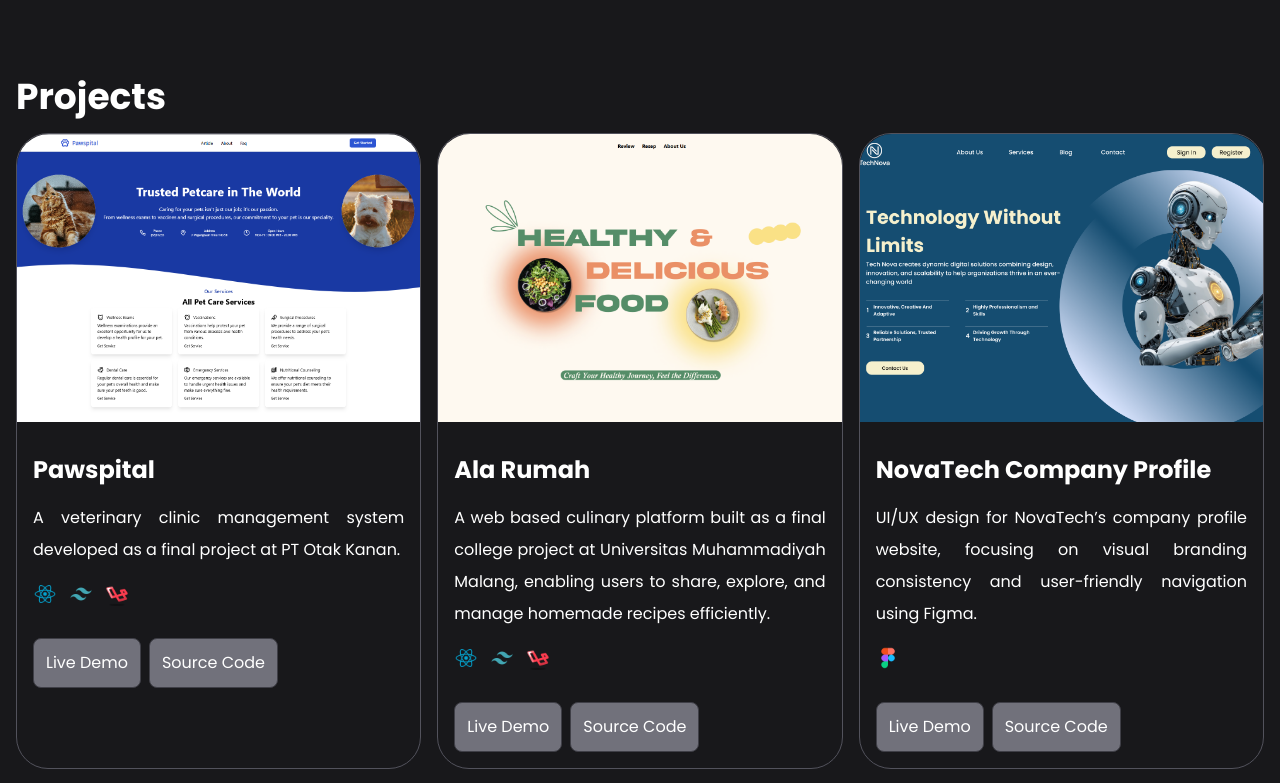
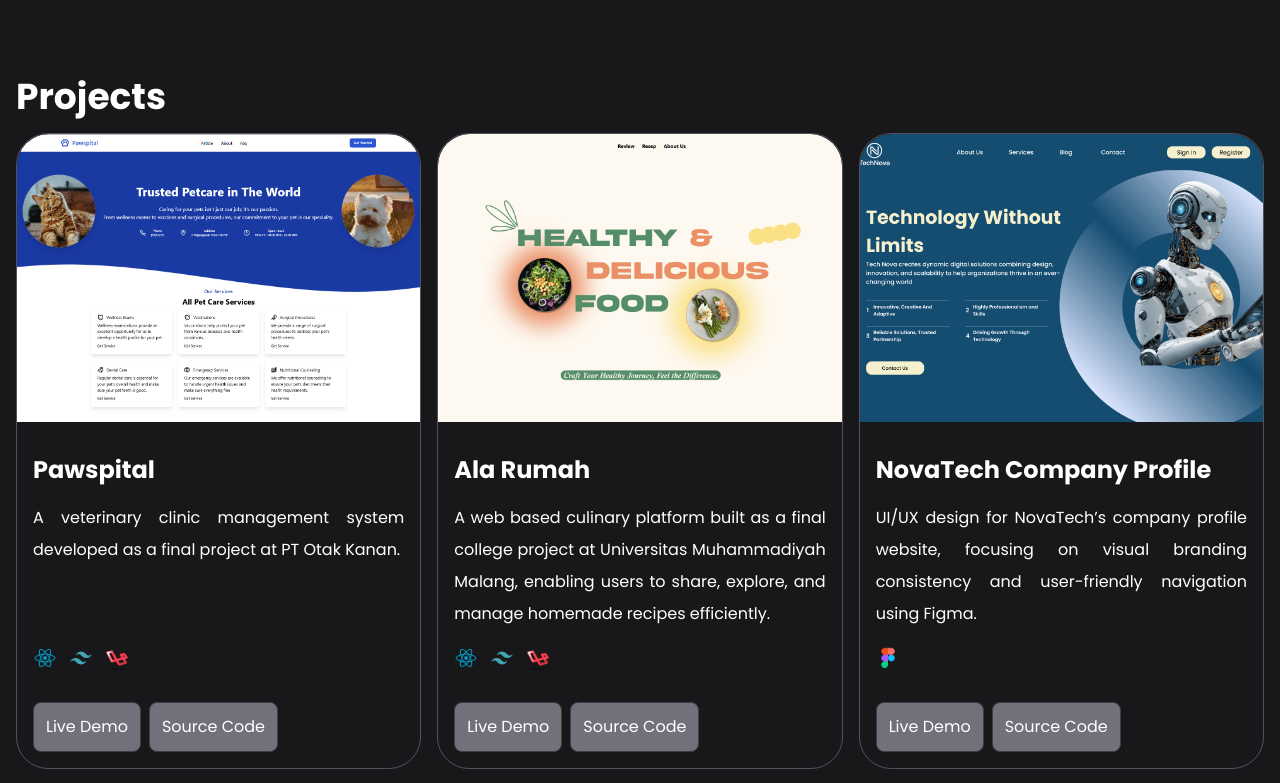
Before and after one commit to GeraldiNathan/PortofolioV1, a React (Vite) app: page / in a window 1280 px wide. Shown: the part 660-1443 px from the top of the page. Built offline with nearby package versions, Linux system fonts and the light colour scheme.

Commit message:
Fix(Projects): Made Live demo and source code button aligned

```diff
--- a/src/App.jsx
+++ b/src/App.jsx
@@ -6,7 +6,10 @@
   return (
     <>
       {/* Hero Section */}
-      <div className="hero grid md:grid-cols-2 items-center pt-10 xl:gap-0 gap-6 grid-cols-1" id="Home">
+      <div
+        className="hero grid md:grid-cols-2 items-center pt-10 xl:gap-0 gap-6 grid-cols-1"
+        id="Home"
+      >
         <div>
           <div className="flex items-center gap-3 mb-6 bg-zinc-700 w-fit p-4 rounded-2xl">
             <img
@@ -64,20 +67,20 @@
       {/* Project Section */}
       <div className="project mt-32 py-10" id="Project">
         <h1 className="text-4xl font-bold mb-4">Projects</h1>
-        <div className="project-box mt-4 gap-4 grid grid-cols-1 sm:grid-cols-2 lg:grid-cols-3 ">
+        <div className="project-box mt-4 gap-4 grid grid-cols-1 sm:grid-cols-2 lg:grid-cols-3">
           {listProjects.map((project) => (
             <div
               key={project.id}
-              className="border border-zinc-600 rounded-4xl"
+              className="border border-zinc-600 rounded-4xl flex flex-col h-full overflow-hidden"
             >
               <img
                 src={project.image}
                 alt="gambar"
                 className="h-72 w-full overflow-hidden object-cover rounded-t-4xl"
               />
-              <div className="p-4">
+              <div className="p-4 flex flex-col flex-1">
                 <h1 className="text-2xl font-bold my-4">{project.name}</h1>
-                <p className="text-base/loose mb-4 text-justify">
+                <p className="text-base/loose mb-4 text-justify flex-1">
                   {project.desc}
                 </p>
                 <div className="flex flex-wrap gap-3">
@@ -92,7 +95,7 @@
                   ))}
                 </div>
 
-                <div className="mt-8 text-center flex items-center gap-2">
+                <div className="mt-8 text-center flex gap-2">
                   <a
                     href="#"
                     className="bg-zinc-500 p-3 rounded-lg block border border-zinc-700 hover:bg-zinc-600"
```
